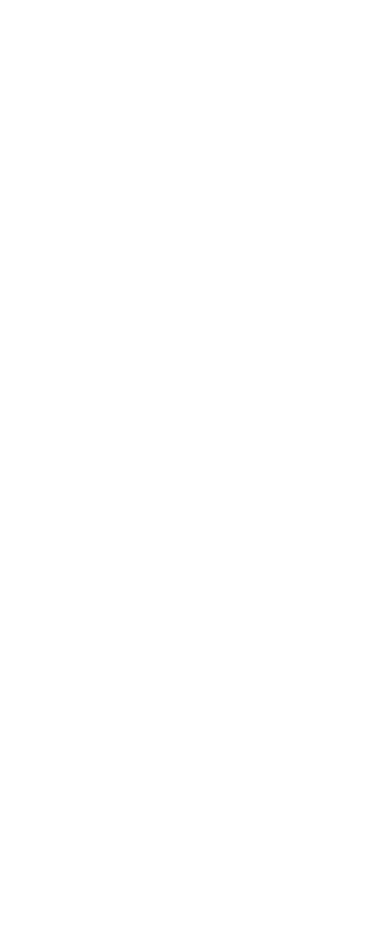
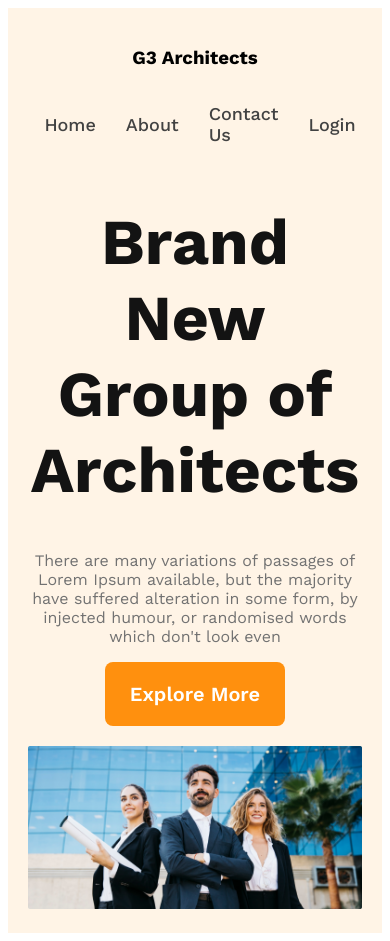
Before and after one commit to Sayem-Uddin/g-3-architect, a plain HTML site: page index.html in a window 390 px wide. Before the commit the page ends 844 px from the top, so only its background shows below. Drawn offline with nearby package versions, Linux system fonts and the light colour scheme.

Commit message:
finished the headernwith responsive

```diff
--- a/index.html
+++ b/index.html
@@ -7,6 +7,32 @@
     <link rel="stylesheet" href="style.css">
 </head>
 <body>
+    <header>
+        <nav>
+            <h3>G3 Architects</h3>
+            <ul>
+                <li><a href="">Home</a></li>
+                <li><a href="">About </a></li>
+                <li><a href="">Contact Us</a></li>
+                <li><a href="">Login</a></li>
+            </ul>
+        </nav>
+        <div class="banner ">
+            <h1 class="banner-title">Brand New Group of Architects</h1>
+            <p class="banner-description">There are many variations of passages of Lorem Ipsum available, but the majority have suffered alteration in some form, by injected humour, or randomised words which don't look even</p>
+            <button class="btn-primary">Explore More</button>
+        </div>
+        <div>
+            <img src="./images/banner.png" alt="">
+        </div>
+
+    </header>
+    <main>
+
+    </main>
+    <footer>
+
+    </footer>
 
 </body>
 </html>
--- a/style.css
+++ b/style.css
@@ -0,0 +1,97 @@
+/* font family work sans */
+
+  @import url('https://fonts.googleapis.com/css2?family=Work+Sans:wght@400;500;600;700&display=swap');
+*{
+    font-family: Work Sans;
+}
+/* header section */
+header{
+    background-color: rgba(255, 144, 14, 0.10);
+    padding: 50px 240px;
+}
+nav{
+
+    display: flex;
+    align-items: center;
+    justify-content: space-between;
+
+
+}
+nav h3{
+    font-size: 2.rem;
+    color:#131313 ;
+}
+nav>ul{
+    display: flex;
+    justify-content: center;
+    align-items: center;
+    list-style: none;
+
+
+}
+nav li{
+   margin-right: 30px;
+
+}
+nav li a{
+    text-decoration: none;
+    color: var(--Dark-02, #424242);
+    font-size: 18px;
+    font-weight: 500;
+
+}
+
+    .banner{
+         max-width: 800px;
+         text-align: center;
+         margin: auto;
+
+    }
+    .banner-title{
+        color: var(--Dark-01, #131313);
+        text-align: center;
+        font-size: 4rem;
+        font-weight: 700;
+
+    }
+    .banner-description{
+        color: var(--Dark-03, #727272);
+        text-align: center;
+        font-size: 1rem;
+        font-weight: 400;
+
+    }
+    .btn-primary{
+        width: 180px;
+        height: 64px;
+        border-radius: 8px;
+        background: #FF900E;
+        border: none;
+        color: #FFF;
+        text-align: center;
+        font-size: 20px;
+        font-weight: 600;
+
+    }
+     header  img {
+        width: 100%;
+        margin-top: 20px;
+    }
+
+    /* responsive media quaries */
+    @media screen and (max-width:576px) {
+        header
+        {
+            padding: 20px;
+        }
+        nav{
+            flex-direction: column;
+        }
+
+    }
+/* tablet or medium devices */
+@media screen and (min-width:576px) and (max-width:960px) {
+    nav {
+    flex-direction: column;
+    }
+}
```
Also changed, not shown: images/architect.png (added), images/banner.png (added), images/icons/customers.png (added), images/icons/email.png (added), images/icons/projects.png (added), images/icons/ribon.png (added), images/sponsors/amazon.png (added), images/sponsors/figma.png (added), images/sponsors/google.png (added), images/sponsors/spotify.png (added), images/sponsors/telerama.png (added), images/team1.png (added), images/team2.png (added), images/team3.png (added), 1 more files.
